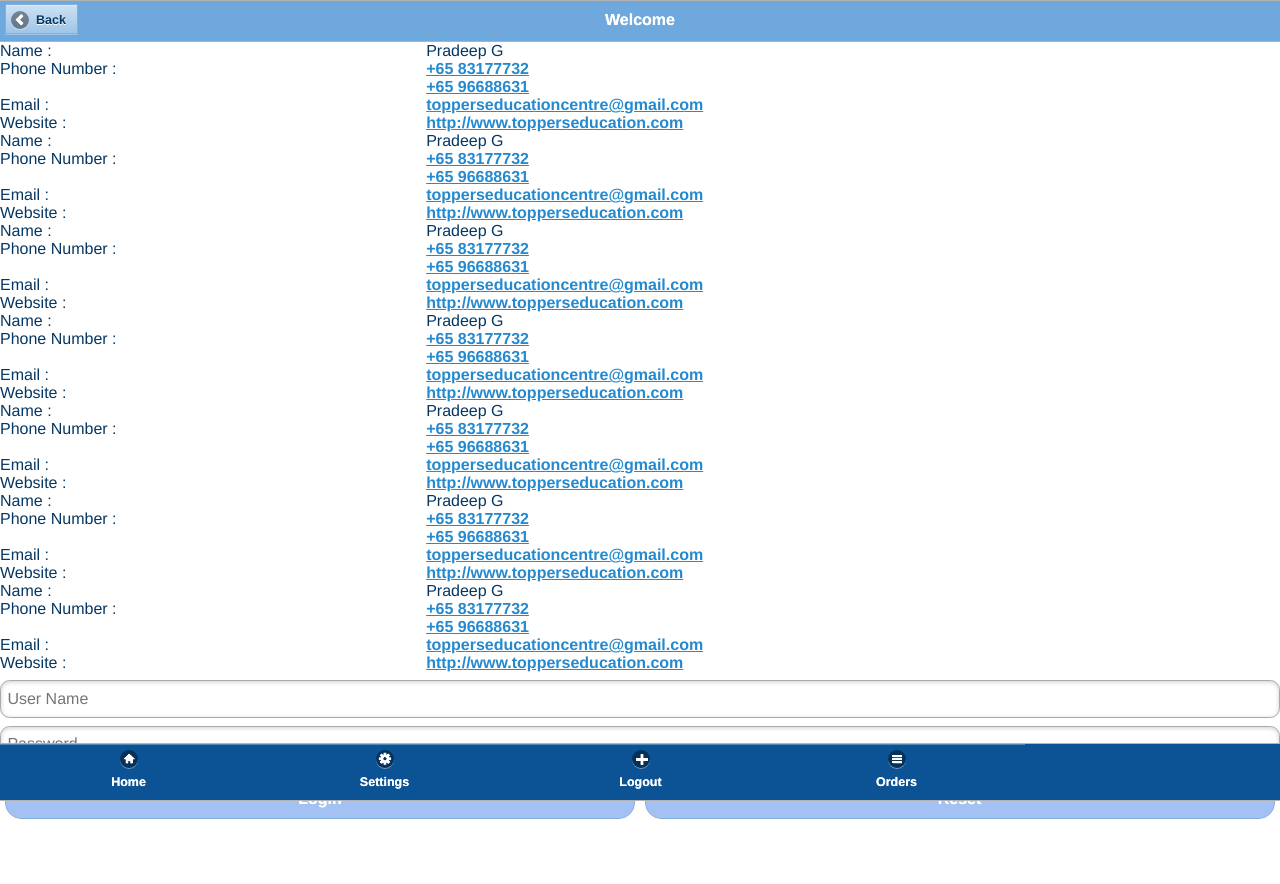
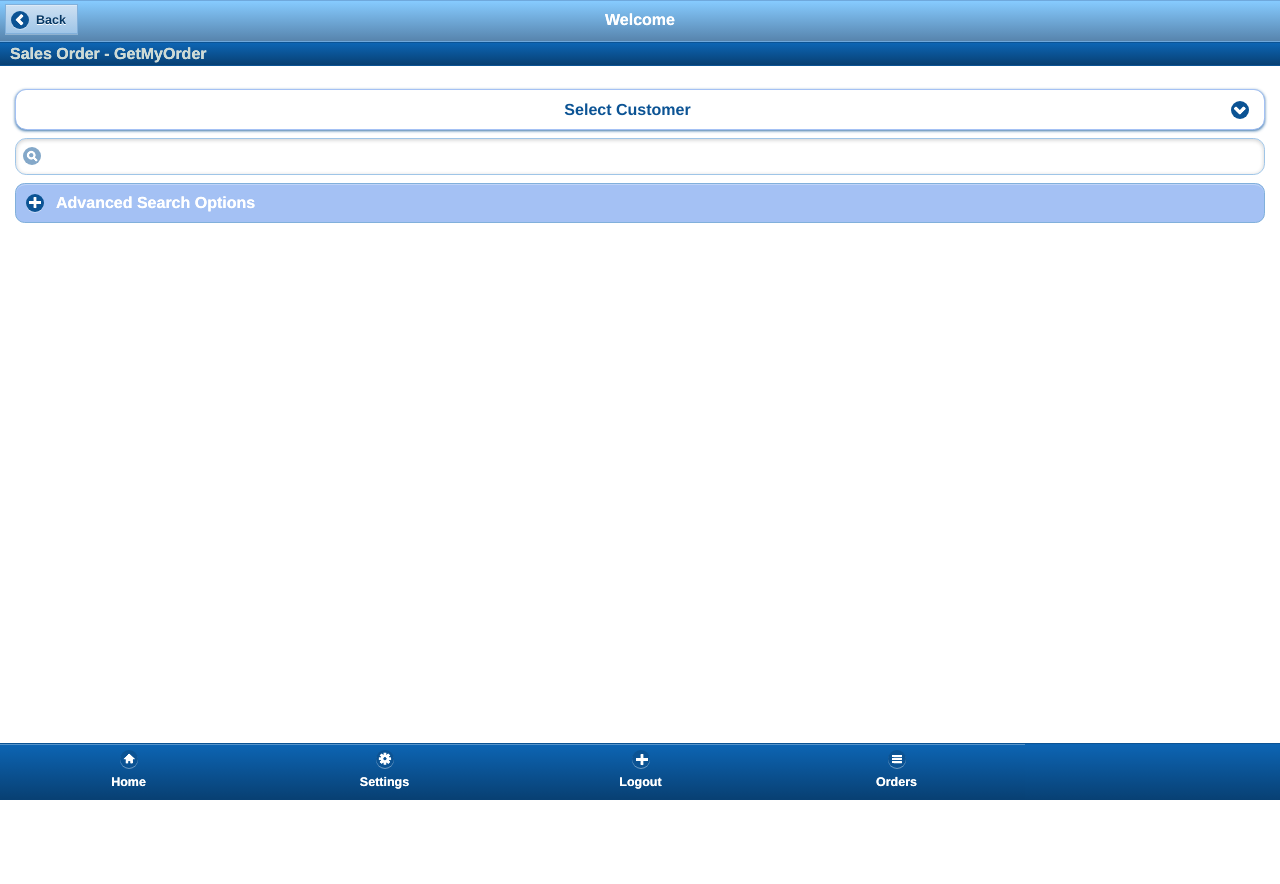
Before and after one commit to ajithvp/order, a PHP site: page /index.html in a window 1280 px wide. After the commit the page ends 800 px from the top, so only its background shows below. Run offline with PHP 8.4, Linux system fonts and the light colour scheme.

Commit message:
js function

```diff
--- a/index.html
+++ b/index.html
@@ -25,212 +25,42 @@
                 	</span>
                 </a>
             </div>
-            <fieldset class="ui-grid-b">
-					<div class="ui-block-a">
-						<label>Name : </label>
+
+            <div data-role="header" data-theme="c">
+            	<div class="bar">Sales Order - GetMyOrder</div>
+            </div>
+           <div data-role="content">
+            	<fieldset >
+            		<select  data-theme="a" id="selectCustomer" >
+            			<option >Select Customer</option>
+            		</select>
+
+
+            		<input type="search" data-theme="a" id="searchCustomer" />
+
+            		<div class="ui-collapsible ui-collapsible-inset ui-corner-all ui-collapsible-themed-content ui-collapsible-collapsed">
+            			<h3 class="ui-collapsible-heading ui-collapsible-heading-collapsed">
+            				<a href="#" class="ui-collapsible-heading-toggle ui-btn ui-fullsize ui-btn-icon-left ui-btn-up-b" >
+            					<span class="ui-btn-inner">
+            						<span class="ui-btn-text">Advanced Search Options
+            							<span class="ui-collapsible-heading-status"> click to expand contents</span>
+            						</span>
+            						<span class="ui-icon ui-icon-shadow ui-icon-plus">&nbsp;</span>
+            					</span>
+            				</a>
+            			</h3>
+            			<div class="ui-collapsible-content ui-body-c ui-collapsible-content-collapsed">
+   							<p>
+   							</p>
+						</div>
 					</div>
-					<div class="ui-block-b">
-						<label>Pradeep G</label>
+
+					<div id="searchResults" >
+
 					</div>
-					<div class="ui-block-a">
-						<label>Phone Number : </label>
-					</div>
-					<div class="ui-block-b">
-						<label><a href="tel:+6583177732">+65&nbsp;83177732</a></label>
-						<br/>
-						<label><a href="tel:+65 96688631">+65&nbsp;96688631</a></label>
-					</div>
-					<div class="ui-block-a">
-						<label>Email : </label>
-					</div>
-					<div class="ui-block-b">
-						<label> <a href="mailto:topperseducationcentre@gmail.com">topperseducationcentre@gmail.com</a></label>
-					</div>
-					<div class="ui-block-a">
-						<label>Website : </label>
-					</div>
-					<div class="ui-block-b">
-						<label><a href="http://www.topperseducation.com">http://www.topperseducation.com</a></label>
-					</div>
-				</fieldset>
-            <fieldset class="ui-grid-b">
-					<div class="ui-block-a">
-						<label>Name : </label>
-					</div>
-					<div class="ui-block-b">
-						<label>Pradeep G</label>
-					</div>
-					<div class="ui-block-a">
-						<label>Phone Number : </label>
-					</div>
-					<div class="ui-block-b">
-						<label><a href="tel:+6583177732">+65&nbsp;83177732</a></label>
-						<br/>
-						<label><a href="tel:+65 96688631">+65&nbsp;96688631</a></label>
-					</div>
-					<div class="ui-block-a">
-						<label>Email : </label>
-					</div>
-					<div class="ui-block-b">
-						<label> <a href="mailto:topperseducationcentre@gmail.com">topperseducationcentre@gmail.com</a></label>
-					</div>
-					<div class="ui-block-a">
-						<label>Website : </label>
-					</div>
-					<div class="ui-block-b">
-						<label><a href="http://www.topperseducation.com">http://www.topperseducation.com</a></label>
-					</div>
-				</fieldset>
-				<fieldset class="ui-grid-b">
-					<div class="ui-block-a">
-						<label>Name : </label>
-					</div>
-					<div class="ui-block-b">
-						<label>Pradeep G</label>
-					</div>
-					<div class="ui-block-a">
-						<label>Phone Number : </label>
-					</div>
-					<div class="ui-block-b">
-						<label><a href="tel:+6583177732">+65&nbsp;83177732</a></label>
-						<br/>
-						<label><a href="tel:+65 96688631">+65&nbsp;96688631</a></label>
-					</div>
-					<div class="ui-block-a">
-						<label>Email : </label>
-					</div>
-					<div class="ui-block-b">
-						<label> <a href="mailto:topperseducationcentre@gmail.com">topperseducationcentre@gmail.com</a></label>
-					</div>
-					<div class="ui-block-a">
-						<label>Website : </label>
-					</div>
-					<div class="ui-block-b">
-						<label><a href="http://www.topperseducation.com">http://www.topperseducation.com</a></label>
-					</div>
-				</fieldset>
-				<fieldset class="ui-grid-b">
-					<div class="ui-block-a">
-						<label>Name : </label>
-					</div>
-					<div class="ui-block-b">
-						<label>Pradeep G</label>
-					</div>
-					<div class="ui-block-a">
-						<label>Phone Number : </label>
-					</div>
-					<div class="ui-block-b">
-						<label><a href="tel:+6583177732">+65&nbsp;83177732</a></label>
-						<br/>
-						<label><a href="tel:+65 96688631">+65&nbsp;96688631</a></label>
-					</div>
-					<div class="ui-block-a">
-						<label>Email : </label>
-					</div>
-					<div class="ui-block-b">
-						<label> <a href="mailto:topperseducationcentre@gmail.com">topperseducationcentre@gmail.com</a></label>
-					</div>
-					<div class="ui-block-a">
-						<label>Website : </label>
-					</div>
-					<div class="ui-block-b">
-						<label><a href="http://www.topperseducation.com">http://www.topperseducation.com</a></label>
-					</div>
-				</fieldset>
-				<fieldset class="ui-grid-b">
-					<div class="ui-block-a">
-						<label>Name : </label>
-					</div>
-					<div class="ui-block-b">
-						<label>Pradeep G</label>
-					</div>
-					<div class="ui-block-a">
-						<label>Phone Number : </label>
-					</div>
-					<div class="ui-block-b">
-						<label><a href="tel:+6583177732">+65&nbsp;83177732</a></label>
-						<br/>
-						<label><a href="tel:+65 96688631">+65&nbsp;96688631</a></label>
-					</div>
-					<div class="ui-block-a">
-						<label>Email : </label>
-					</div>
-					<div class="ui-block-b">
-						<label> <a href="mailto:topperseducationcentre@gmail.com">topperseducationcentre@gmail.com</a></label>
-					</div>
-					<div class="ui-block-a">
-						<label>Website : </label>
-					</div>
-					<div class="ui-block-b">
-						<label><a href="http://www.topperseducation.com">http://www.topperseducation.com</a></label>
-					</div>
-				</fieldset>
-				<fieldset class="ui-grid-b">
-					<div class="ui-block-a">
-						<label>Name : </label>
-					</div>
-					<div class="ui-block-b">
-						<label>Pradeep G</label>
-					</div>
-					<div class="ui-block-a">
-						<label>Phone Number : </label>
-					</div>
-					<div class="ui-block-b">
-						<label><a href="tel:+6583177732">+65&nbsp;83177732</a></label>
-						<br/>
-						<label><a href="tel:+65 96688631">+65&nbsp;96688631</a></label>
-					</div>
-					<div class="ui-block-a">
-						<label>Email : </label>
-					</div>
-					<div class="ui-block-b">
-						<label> <a href="mailto:topperseducationcentre@gmail.com">topperseducationcentre@gmail.com</a></label>
-					</div>
-					<div class="ui-block-a">
-						<label>Website : </label>
-					</div>
-					<div class="ui-block-b">
-						<label><a href="http://www.topperseducation.com">http://www.topperseducation.com</a></label>
-					</div>
-				</fieldset>
-				<fieldset class="ui-grid-b">
-					<div class="ui-block-a">
-						<label>Name : </label>
-					</div>
-					<div class="ui-block-b">
-						<label>Pradeep G</label>
-					</div>
-					<div class="ui-block-a">
-						<label>Phone Number : </label>
-					</div>
-					<div class="ui-block-b">
-						<label><a href="tel:+6583177732">+65&nbsp;83177732</a></label>
-						<br/>
-						<label><a href="tel:+65 96688631">+65&nbsp;96688631</a></label>
-					</div>
-					<div class="ui-block-a">
-						<label>Email : </label>
-					</div>
-					<div class="ui-block-b">
-						<label> <a href="mailto:topperseducationcentre@gmail.com">topperseducationcentre@gmail.com</a></label>
-					</div>
-					<div class="ui-block-a">
-						<label>Website : </label>
-					</div>
-					<div class="ui-block-b">
-						<label><a href="http://www.topperseducation.com">http://www.topperseducation.com</a></label>
-					</div>
-				</fieldset>
-				<input type="text" id = "txtUserName" placeholder="User Name" />
-                <input type="password" id = "txtPassword"  placeholder="Password" />
-				<fieldset class="ui-grid-a">
-					<div class="ui-block-a">
-						<input type="button" id = "btnLogin" value ="Login" />
-					</div>
-					<div class="ui-block-b">
-						<input type="button" id = "btnReset" value ="Reset" />
-					</div>
-				</fieldset>
+            	</fieldset>
+            </div>
+
             <div data-role="footer" id="footer" data-theme="c" data-position="fixed">
 				<div class="ui-navbar" >
 					<ul class='ui-grid-d'>
--- a/style/extra.css
+++ b/style/extra.css
@@ -16,3 +16,6 @@ root {
 	background-repeat: no-repeat;
 	display: block;
 }
+.bar{
+	padding:2px 10px;
+}
--- a/style/theme.css
+++ b/style/theme.css
@@ -165,17 +165,17 @@
 -----------------------------------------------------------------------------------------------------------*/
 
 .ui-bar-b {
-	border: 1px solid #b3b3b3 /*{b-bar-border}*/;
+	border: 1px solid #6FA8DC /*{b-bar-border}*/;
 	background: #6FA8DC /*{b-bar-background-color}*/;
 	color: #FFFFFF /*{b-bar-color}*/;
 	font-weight: bold;
 	text-shadow: 0 /*{b-bar-shadow-x}*/ 0px /*{b-bar-shadow-y}*/ 0 /*{b-bar-shadow-radius}*/ #ffffff /*{b-bar-shadow-color}*/;
-	background-image: -webkit-gradient(linear, left top, left bottom, from( #6fa8dc /*{b-bar-background-start}*/), to( #6fa8dc /*{b-bar-background-end}*/)); /* Saf4+, Chrome */
-	background-image: -webkit-linear-gradient( #6fa8dc /*{b-bar-background-start}*/, #6fa8dc /*{b-bar-background-end}*/); /* Chrome 10+, Saf5.1+ */
-	background-image:    -moz-linear-gradient( #6fa8dc /*{b-bar-background-start}*/, #6fa8dc /*{b-bar-background-end}*/); /* FF3.6 */
-	background-image:     -ms-linear-gradient( #6fa8dc /*{b-bar-background-start}*/, #6fa8dc /*{b-bar-background-end}*/); /* IE10 */
-	background-image:      -o-linear-gradient( #6fa8dc /*{b-bar-background-start}*/, #6fa8dc /*{b-bar-background-end}*/); /* Opera 11.10+ */
-	background-image:         linear-gradient( #6fa8dc /*{b-bar-background-start}*/, #6fa8dc /*{b-bar-background-end}*/);
+	background-image: -webkit-gradient(linear, left top, left bottom, from( #86cbFF /*{b-bar-background-start}*/), to( #5784ad /*{b-bar-background-end}*/)); /* Saf4+, Chrome */
+	background-image: -webkit-linear-gradient( #86cbFF /*{b-bar-background-start}*/, #5784ad /*{b-bar-background-end}*/); /* Chrome 10+, Saf5.1+ */
+	background-image:    -moz-linear-gradient( #86cbFF /*{b-bar-background-start}*/, #5784ad /*{b-bar-background-end}*/); /* FF3.6 */
+	background-image:     -ms-linear-gradient( #86cbFF /*{b-bar-background-start}*/, #5784ad /*{b-bar-background-end}*/); /* IE10 */
+	background-image:      -o-linear-gradient( #86cbFF /*{b-bar-background-start}*/, #5784ad /*{b-bar-background-end}*/); /* Opera 11.10+ */
+	background-image:         linear-gradient( #86cbFF /*{b-bar-background-start}*/, #5784ad /*{b-bar-background-end}*/);
 }
 .ui-bar-b .ui-link-inherit {
 	color: #FFFFFF /*{b-bar-color}*/;
@@ -317,17 +317,17 @@
 -----------------------------------------------------------------------------------------------------------*/
 
 .ui-bar-c {
-	border: 1px solid #b3b3b3 /*{c-bar-border}*/;
+	border: 1px solid #0B5394 /*{c-bar-border}*/;
 	background: #0B5394 /*{c-bar-background-color}*/;
 	color: #CEDAD3 /*{c-bar-color}*/;
 	font-weight: bold;
 	text-shadow: 0 /*{c-bar-shadow-x}*/ 0px /*{c-bar-shadow-y}*/ 0 /*{c-bar-shadow-radius}*/ #ffffff /*{c-bar-shadow-color}*/;
-	background-image: -webkit-gradient(linear, left top, left bottom, from( #0b5394 /*{c-bar-background-start}*/), to( #0b5394 /*{c-bar-background-end}*/)); /* Saf4+, Chrome */
-	background-image: -webkit-linear-gradient( #0b5394 /*{c-bar-background-start}*/, #0b5394 /*{c-bar-background-end}*/); /* Chrome 10+, Saf5.1+ */
-	background-image:    -moz-linear-gradient( #0b5394 /*{c-bar-background-start}*/, #0b5394 /*{c-bar-background-end}*/); /* FF3.6 */
-	background-image:     -ms-linear-gradient( #0b5394 /*{c-bar-background-start}*/, #0b5394 /*{c-bar-background-end}*/); /* IE10 */
-	background-image:      -o-linear-gradient( #0b5394 /*{c-bar-background-start}*/, #0b5394 /*{c-bar-background-end}*/); /* Opera 11.10+ */
-	background-image:         linear-gradient( #0b5394 /*{c-bar-background-start}*/, #0b5394 /*{c-bar-background-end}*/);
+	background-image: -webkit-gradient(linear, left top, left bottom, from( #0d65b4 /*{c-bar-background-start}*/), to( #084073 /*{c-bar-background-end}*/)); /* Saf4+, Chrome */
+	background-image: -webkit-linear-gradient( #0d65b4 /*{c-bar-background-start}*/, #084073 /*{c-bar-background-end}*/); /* Chrome 10+, Saf5.1+ */
+	background-image:    -moz-linear-gradient( #0d65b4 /*{c-bar-background-start}*/, #084073 /*{c-bar-background-end}*/); /* FF3.6 */
+	background-image:     -ms-linear-gradient( #0d65b4 /*{c-bar-background-start}*/, #084073 /*{c-bar-background-end}*/); /* IE10 */
+	background-image:      -o-linear-gradient( #0d65b4 /*{c-bar-background-start}*/, #084073 /*{c-bar-background-end}*/); /* Opera 11.10+ */
+	background-image:         linear-gradient( #0d65b4 /*{c-bar-background-start}*/, #084073 /*{c-bar-background-end}*/);
 }
 .ui-bar-c .ui-link-inherit {
 	color: #CEDAD3 /*{c-bar-color}*/;
@@ -555,17 +555,17 @@
 }
 
 .ui-btn-up-d {
-	/*border: 1px solid #3D85C6 {d-bup-border}*/;
+	border: 1px solid undefined /*{d-bup-border}*/;
 	background: #0B5394 /*{d-bup-background-color}*/;
 	font-weight: bold;
 	color: #FFFFFF /*{d-bup-color}*/;
 	text-shadow: 0 /*{d-bup-shadow-x}*/ 0px /*{d-bup-shadow-y}*/ 0 /*{d-bup-shadow-radius}*/ #ffffff /*{d-bup-shadow-color}*/;
-	background-image: -webkit-gradient(linear, left top, left bottom, from( #0b5394 /*{d-bup-background-start}*/), to( #0b5394 /*{d-bup-background-end}*/)); /* Saf4+, Chrome */
-	background-image: -webkit-linear-gradient( #0b5394 /*{d-bup-background-start}*/, #0b5394 /*{d-bup-background-end}*/); /* Chrome 10+, Saf5.1+ */
-	background-image:    -moz-linear-gradient( #0b5394 /*{d-bup-background-start}*/, #0b5394 /*{d-bup-background-end}*/); /* FF3.6 */
-	background-image:     -ms-linear-gradient( #0b5394 /*{d-bup-background-start}*/, #0b5394 /*{d-bup-background-end}*/); /* IE10 */
-	background-image:      -o-linear-gradient( #0b5394 /*{d-bup-background-start}*/, #0b5394 /*{d-bup-background-end}*/); /* Opera 11.10+ */
-	background-image:         linear-gradient( #0b5394 /*{d-bup-background-start}*/, #0b5394 /*{d-bup-background-end}*/);
+	background-image: -webkit-gradient(linear, left top, left bottom, from( #0d65b4 /*{d-bup-background-start}*/), to( #084073 /*{d-bup-background-end}*/)); /* Saf4+, Chrome */
+	background-image: -webkit-linear-gradient( #0d65b4 /*{d-bup-background-start}*/, #084073 /*{d-bup-background-end}*/); /* Chrome 10+, Saf5.1+ */
+	background-image:    -moz-linear-gradient( #0d65b4 /*{d-bup-background-start}*/, #084073 /*{d-bup-background-end}*/); /* FF3.6 */
+	background-image:     -ms-linear-gradient( #0d65b4 /*{d-bup-background-start}*/, #084073 /*{d-bup-background-end}*/); /* IE10 */
+	background-image:      -o-linear-gradient( #0d65b4 /*{d-bup-background-start}*/, #084073 /*{d-bup-background-end}*/); /* Opera 11.10+ */
+	background-image:         linear-gradient( #0d65b4 /*{d-bup-background-start}*/, #084073 /*{d-bup-background-end}*/);
 }
 .ui-btn-up-d:visited,
 .ui-btn-up-d a.ui-link-inherit {
@@ -695,8 +695,8 @@ a.ui-link-inherit {
 
 .ui-icon,
 .ui-icon-searchfield:after {
-	background-color: #666666 /*{global-icon-color}*/;
-	background-color: rgba(0,0,0,.4) /*{global-icon-disc}*/;
+	background-color: #0B5394 /*{global-icon-color}*/;
+	background-color: rgba(11,83,148,NaN) /*{global-icon-disc}*/;
 	background-image: url(../images/icons-18-white.png) /*{global-icon-set}*/;
 	background-repeat: no-repeat;
 	-webkit-border-radius: 				9px;
@@ -932,8 +932,8 @@ a.ui-link-inherit {
 /* Button corner class
 -----------------------------------------------------------------------------------------------------------*/
 .ui-btn-corner-all {
-	-webkit-border-radius: 1em /*{global-radii-buttons}*/;
-	border-radius: 1em /*{global-radii-buttons}*/;
+	-webkit-border-radius: 0.7em /*{global-radii-buttons}*/;
+	border-radius: 0.7em /*{global-radii-buttons}*/;
 }
 
 /* radius clip workaround for cleaning up corner trapping */
@@ -960,9 +960,9 @@ a.ui-link-inherit {
 	box-shadow: 0px 0px 12px 				rgba(0,0,0,.6);
 }
 .ui-shadow {
-	-moz-box-shadow: 0px 1px 3px /*{global-box-shadow-size}*/ rgba(255,255,255,0.2) /*{global-box-shadow-color}*/;
-	-webkit-box-shadow: 0px 1px 3px /*{global-box-shadow-size}*/ rgba(255,255,255,0.2) /*{global-box-shadow-color}*/;
-	box-shadow: 0px 1px 3px /*{global-box-shadow-size}*/ rgba(255,255,255,0.2) /*{global-box-shadow-color}*/;
+	-moz-box-shadow: 0px 1px 3px /*{global-box-shadow-size}*/ rgba(11,83,148,0.8) /*{global-box-shadow-color}*/;
+	-webkit-box-shadow: 0px 1px 3px /*{global-box-shadow-size}*/ rgba(11,83,148,0.8) /*{global-box-shadow-color}*/;
+	box-shadow: 0px 1px 3px /*{global-box-shadow-size}*/ rgba(11,83,148,0.8) /*{global-box-shadow-color}*/;
 }
 .ui-bar-a .ui-shadow,
 .ui-bar-b .ui-shadow ,
```
Also changed, not shown: other parts of style/theme.css (+18 -18 lines), scripts/functions.js (+18 -1 lines). Lines whose indentation alone changed are shown as unchanged.
